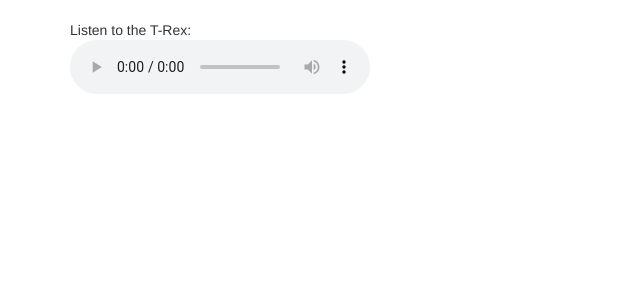
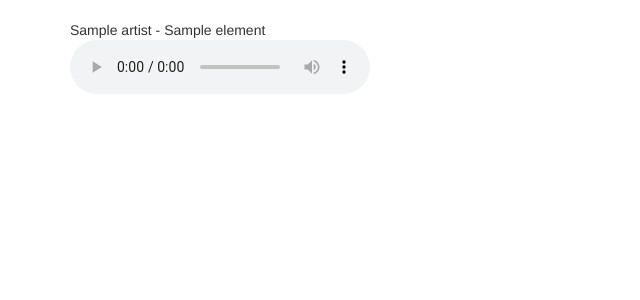
Before and after one commit to ajeiff/jeisonplaykeys-flask, a Flask app: template website/templates/home.html in a window 1280 px wide. Shown: the part 52-352 px from the top of the page, without its empty margins (0-640 px from the left). Run offline with Flask 2, Linux system fonts and the light colour scheme; the template is opened without the code that fills it: most values are stand-ins (such as "Sample title", 1, 10 or a date in 2020); some libraries are stand-ins or nearby versions.

Commit message:
integrate dynamic list to homepage

```diff
--- a/website/templates/home.html
+++ b/website/templates/home.html
@@ -1,13 +1,15 @@
 {% extends "base.html" %} {% block title %}Jeisonplaykeys{% endblock title %}
 {% block content %}
 <figure>
-    <figcaption>Listen to the T-Rex:</figcaption>
+    {% for element in data %}
+    <figcaption>{{element['artist'] + " - " + element['name']}}</figcaption>
     <audio
         controls
-        src={{data[0]['file']}}>
+        src={{element['file']}}>
             Your browser does not support the
             <code>audio</code> element.
     </audio>
+    {% endfor %}
 </figure>
 
 {% endblock %}
```
